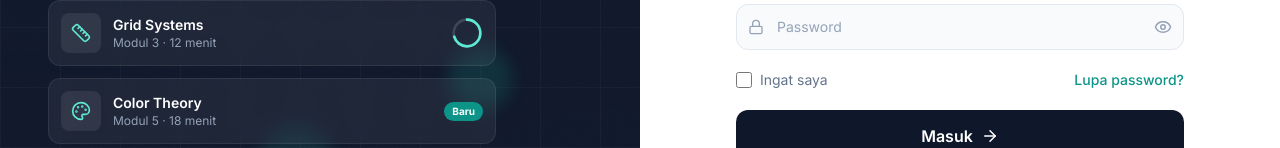
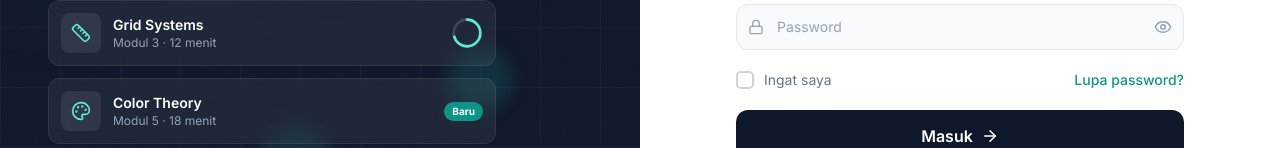
Before and after one commit to Faza-SAPUTRA/nodes, a React (Vite) app in the folder app/web/: page /auth in a window 1280 px wide. Shown: the part 393-541 px from the top of the page. Built offline with nearby package versions, Linux system fonts and the light colour scheme; no server answers.

Commit message:
fix: custom teal checkbox untuk 'Ingat saya' di halaman login

```diff
--- a/app/web/src/pages/AuthPage.tsx
+++ b/app/web/src/pages/AuthPage.tsx
@@ -308,13 +308,24 @@ export default function AuthPage() {
 
               {tab === 'login' && (
                 <div className="flex items-center justify-between">
-                  <label className="flex items-center gap-2 text-sm text-ink-4 cursor-pointer">
-                    <input
-                      type="checkbox"
-                      checked={rememberMe}
-                      onChange={(e) => setRememberMe(e.target.checked)}
-                      className="w-4 h-4 rounded border-ink-6 text-teal-600 focus:ring-teal-600/20"
-                    />
+                  <label className="flex items-center gap-2.5 text-sm text-ink-4 cursor-pointer select-none group">
+                    <button
+                      type="button"
+                      role="checkbox"
+                      aria-checked={rememberMe}
+                      onClick={() => setRememberMe(!rememberMe)}
+                      className={`w-[18px] h-[18px] rounded-[5px] border-2 flex items-center justify-center transition-all ${
+                        rememberMe
+                          ? 'bg-teal-600 border-teal-600'
+                          : 'border-ink-6 group-hover:border-ink-4'
+                      }`}
+                    >
+                      {rememberMe && (
+                        <svg width="10" height="8" viewBox="0 0 10 8" fill="none">
+                          <path d="M1 4L3.5 6.5L9 1" stroke="white" strokeWidth="2" strokeLinecap="round" strokeLinejoin="round" />
+                        </svg>
+                      )}
+                    </button>
                     Ingat saya
                   </label>
                   <button type="button" onClick={handleForgotPassword} className="text-sm text-teal-600 font-medium hover:underline">Lupa password?</button>
```
